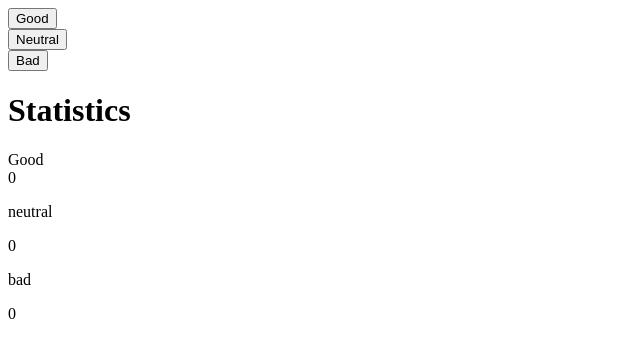
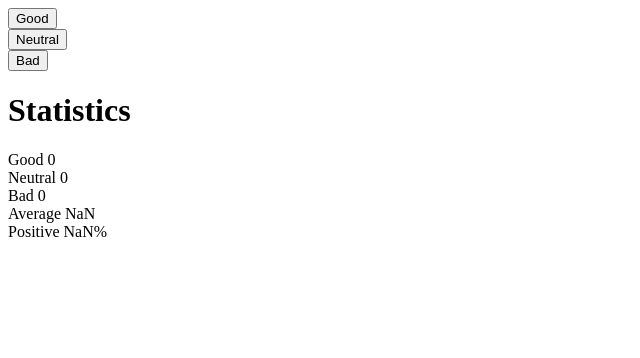
Before and after one commit to thomas-beguin/part1, a React (Create React App) app: page / in a window 1280 px wide. Shown: the top 358 px of the page, without its empty margins (0-640 px from the left). Built offline with nearby package versions, Linux system fonts and the light colour scheme.

Commit message:
exercice 1.6

```diff
--- a/src/App.js
+++ b/src/App.js
@@ -20,9 +20,12 @@ const App = (props) => {
       <Button method={increaseNeutral} text="Neutral" />
       <Button method={increaseBad} text="Bad" />
       <h1>Statistics</h1>
-      <span>Good</span> <Display counter={good}/>
-      <p>neutral</p> <Display counter={neutral}/>
-      <p>bad</p> <Display counter={bad}/>
+      <Display counter={`Good ${good}`}/>
+      <Display counter={`Neutral ${neutral}`}/>
+      <Display counter={`Bad ${bad}`}/>
+
+      <span><Display counter={`Average ${(good - bad) / (good + bad + neutral)}`}/></span>
+      <span><Display counter={`Positive ${(good / (good + neutral + bad)) * 100}%`}/></span>
     </div>
   );
 }
```
